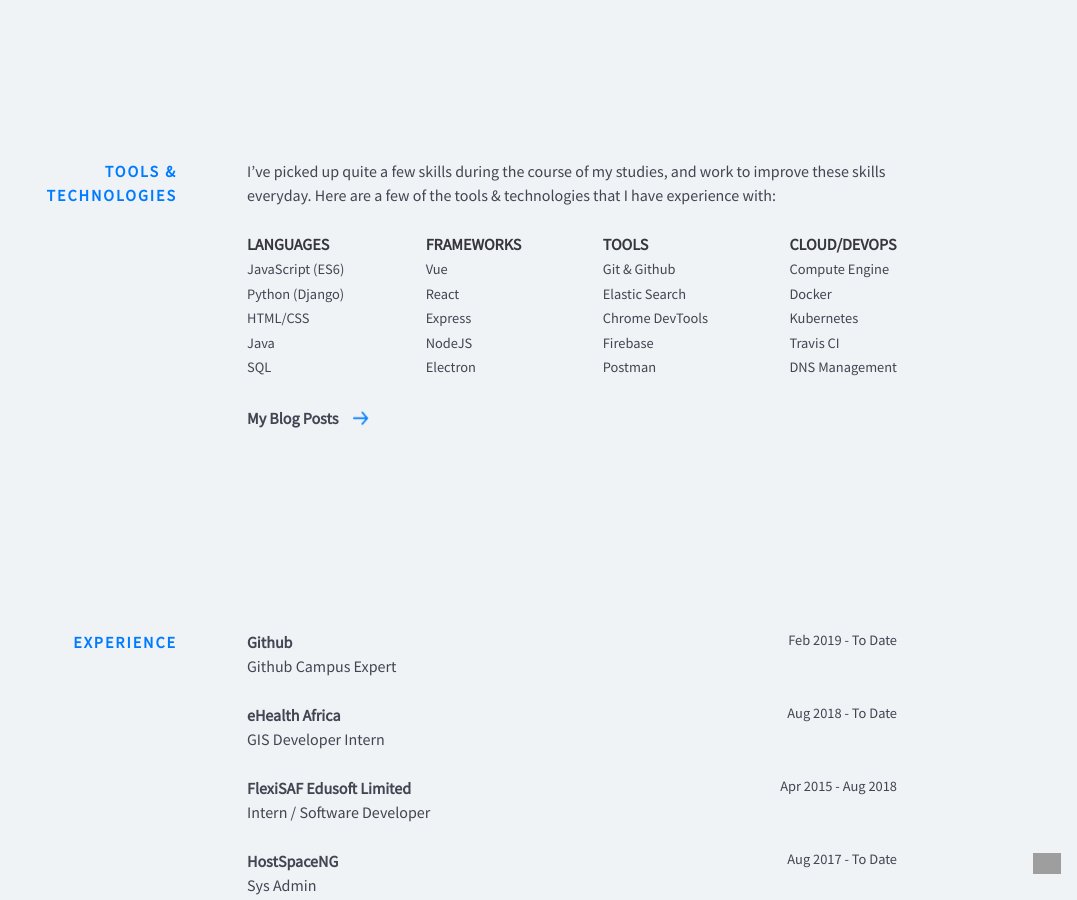
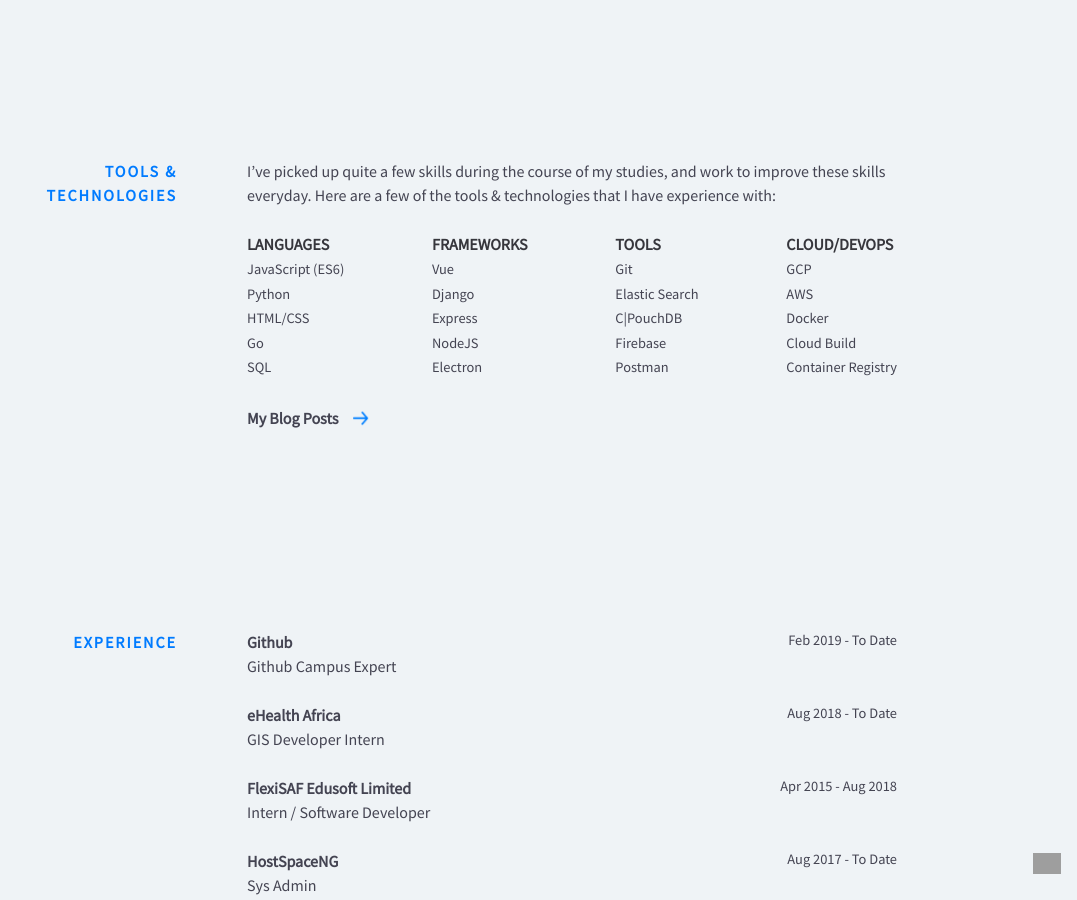
Before and after one commit to Timtech4u/timtech4u.github.io, a Jekyll site: the page built from index.html, in a window 1280 px wide and 900 px high, scrolled down 1380 px. Shown: the whole window, without its empty margins (203-1280 px from the left). Built offline with Jekyll 4.4.1, drawn with Linux system fonts in a browser that asks for light colours; nearby versions of some CDN libraries; grey boxes are pictures that could not be loaded.

Commit message:
Update skills.yml

```diff
--- a/_data/skills.yml
+++ b/_data/skills.yml
@@ -1,27 +1,27 @@
 languages:
   - item: JavaScript (ES6)
-  - item: Python (Django)
+  - item: Python
   - item: HTML/CSS
-  - item: Java
+  - item: Go
   - item: SQL
 
 frameworks:
   - item: Vue
-  - item: React
+  - item: Django
   - item: Express
   - item: NodeJS
   - item: Electron
 
 tools:
-  - item: Git & Github
+  - item: Git
   - item: Elastic Search
-  - item: Chrome DevTools
+  - item: C|PouchDB
   - item: Firebase
   - item: Postman
 
 deployment:
-  - item: Compute Engine
+  - item: GCP
+  - item: AWS
   - item: Docker
-  - item: Kubernetes
-  - item: Travis CI
-  - item: DNS Management
+  - item: Cloud Build
+  - item: Container Registry
```
